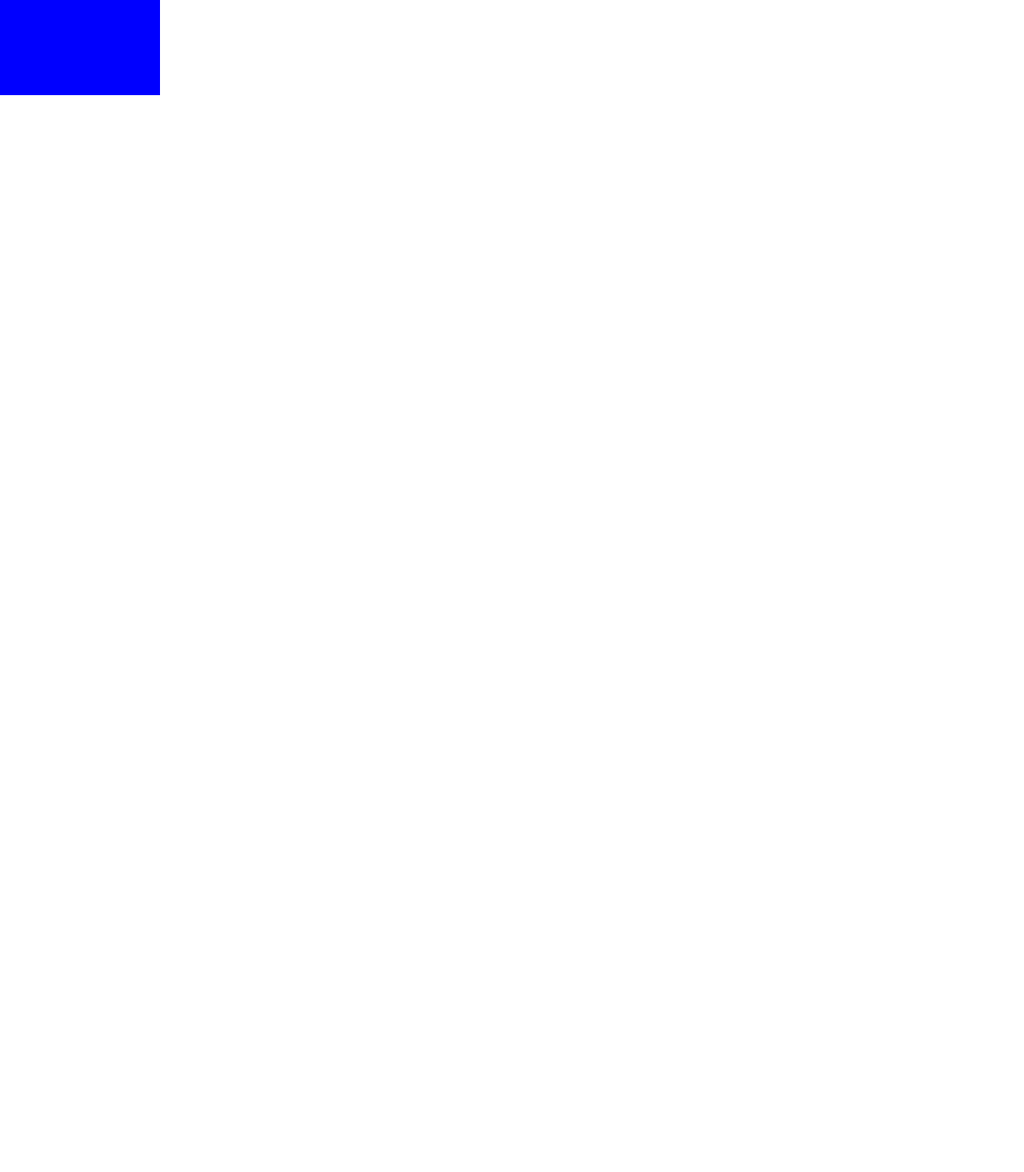
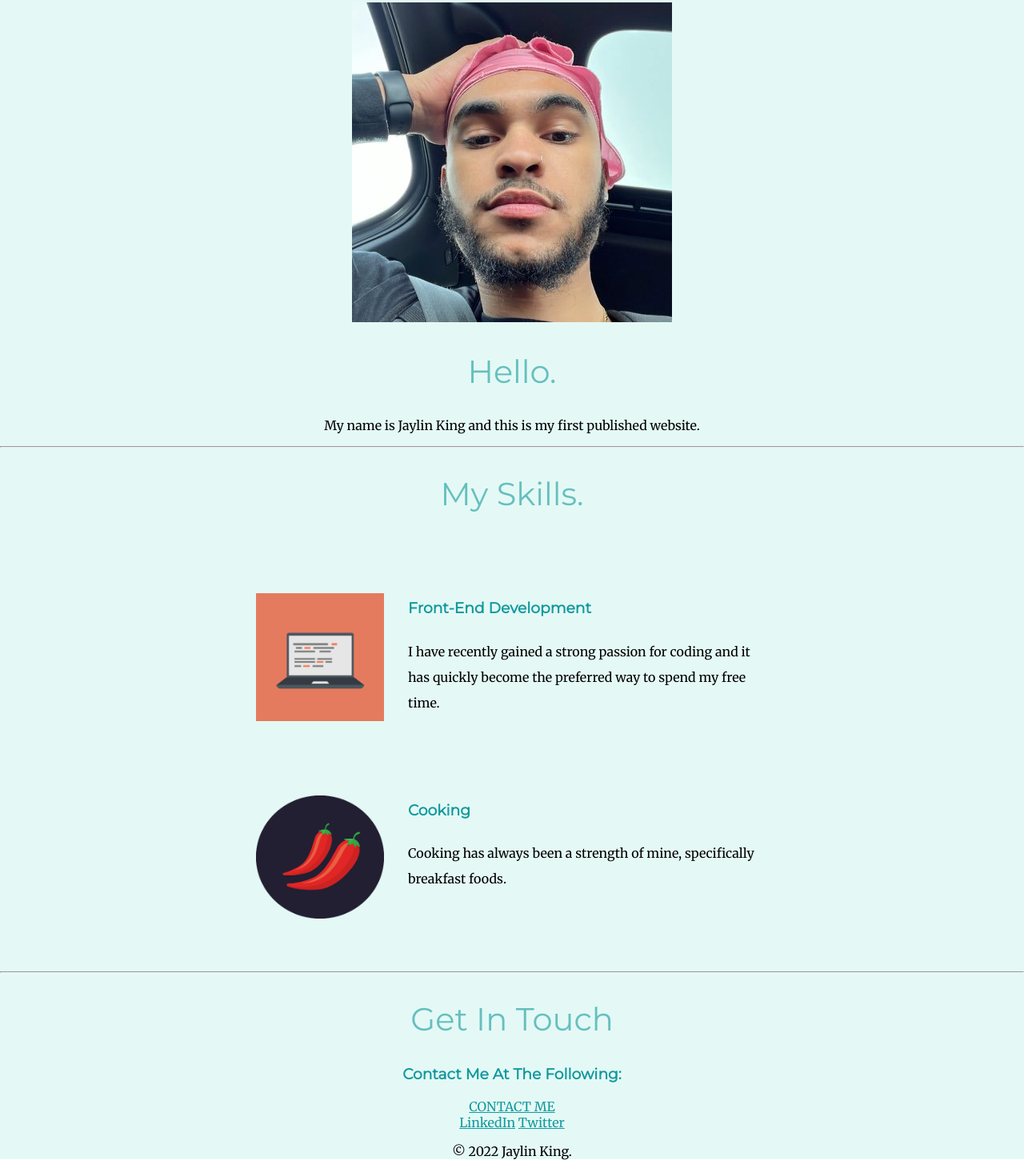
Before and after one commit to jaylinrking/CSS---My-Site, a plain HTML site: page index.html in a window 1280 px wide. Shown: the part 841-2307 px from the top of the page at 80% size. Before the commit the page ends 960 px from the top, so only its background shows below. Drawn offline with Linux system fonts and the light colour scheme.

Commit message:
Applied styles to skills section and adjusted line spacing.

```diff
--- a/CSS/styles.css
+++ b/CSS/styles.css
@@ -5,18 +5,29 @@ body {
 }
 
 h1 {
-  width: 10%;
-  margin: 0 auto;
+  margin-top: 50px auto 0 auto;
   font-family: 'Sacramento', cursive;
+  font-size: 90px;
+  color: #66BFBF;
+  line-height: 2;
 }
 
 h2 {
   font-family: 'Montserrat', sans-serif;
+  font-size: 2.5rem;
+  color: #66BFBF;
+  font-weight: normal;
 }
 
 h3 {
   font-family: 'Montserrat', sans-serif;
+  color: #11999E;
 }
+
+a {
+  color: #11999E;
+}
+
 
 .top-container {
   background-color: #E4F9F5;
@@ -25,16 +36,15 @@ h3 {
 }
 
 .middle-container {
-  background-color: red;
-  width: 200px;
-  height: 200px;
+  background-color: #E4F9F5;
+  position: relative;
 }
 
 .bottom-container {
-  background-color: blue;
-  width: 200px;
-  height: 200px;
+  background-color: #E4F9F5;
+  position: relative;
 }
+
 
 .top-cloud {
   position: absolute;
@@ -51,3 +61,22 @@ h3 {
 .pro {
   text-decoration: underline;
 }
+
+.skill-row {
+  width: 50%;
+  margin: 100px auto 100px auto;
+  text-align: left;
+  line-height: 2;
+}
+
+.computer {
+  width: 25%;
+  float: left;
+  margin-right: 30px;
+}
+
+.chillies {
+  width: 25%;
+  float: left;
+  margin-right: 30px;
+}
--- a/index.html
+++ b/index.html
@@ -1,5 +1,6 @@
 <!DOCTYPE html>
 <html lang="en">
+
 <head>
   <meta charset="UTF-8">
   <meta name="viewport" content="width=device-width, initial-scale=1.0">
@@ -13,23 +14,54 @@
 
   <title>Jaylin King</title>
 </head>
+
 <body>
   <div class="top-container">
     <img class="top-cloud" src="images/cloud.png" alt="cloud-img">
     <h1>I'm Jaylin</h1>
 
-   <p>a <span class="pro">pro</span>grammer</p>
+    <h2>a <span class="pro">pro</span>grammer</h2>
 
-   <img class="bottom-cloud "src="images/cloud.png" alt="cloud-img">
+    <img class="bottom-cloud " src="images/cloud.png" alt="cloud-img">
 
     <img src="images/mountain.png" alt="mountain-img">
 
   </div>
   <div class="middle-container">
+    <div class="profile">
+      <img src="./images/jaylin.jpg" alt="image of jaylin">
+      <h2>Hello.</h2>
+      <p>My name is Jaylin King and this is my first published website.</p>
+    </div>
+    <hr>
+    <div class="skills">
+      <h2>My Skills.</h2>
+      <div class="skill-row">
+        <img class="computer" src="./images/computer.png" alt="">
+        <h3>Front-End Development</h3>
+        <p>I have recently gained a strong passion for coding and it has quickly become the preferred way to spend my free time.</p>
+      </div>
+      <div class="skill-row">
+        <img class="chillies" src="./images/chillies.png" alt="">
+        <h3>Cooking</h3>
+        <p>Cooking has always been a strength of mine, specifically breakfast foods.</p>
+      </div>
+    </div>
+    <hr>
+    <div class="contact-me">
+      <h2>Get In Touch</h2>
+      <h3>Contact Me At The Following:</h3>
+      <a class="btn" href="jaylinrking@yahoo.com">CONTACT ME</a>
+    </div>
+  </div>
 
+
+  <div class="bottom-container">
+    <a class="footer-link" href="https://www.linkedin.com/">LinkedIn</a>
+    <a class="footer-link" href="https://twitter.com/jaylinrking">Twitter</a>
+    <p>© 2022 Jaylin King.</p>
   </div>
- <div class="bottom-container">
 
- </div>
 </body>
+
 </html>
```
Also changed, not shown: StubCode.html (added, +36 -0 lines), images/jaylin.jpg (added). Lines whose indentation alone changed are shown as unchanged.
